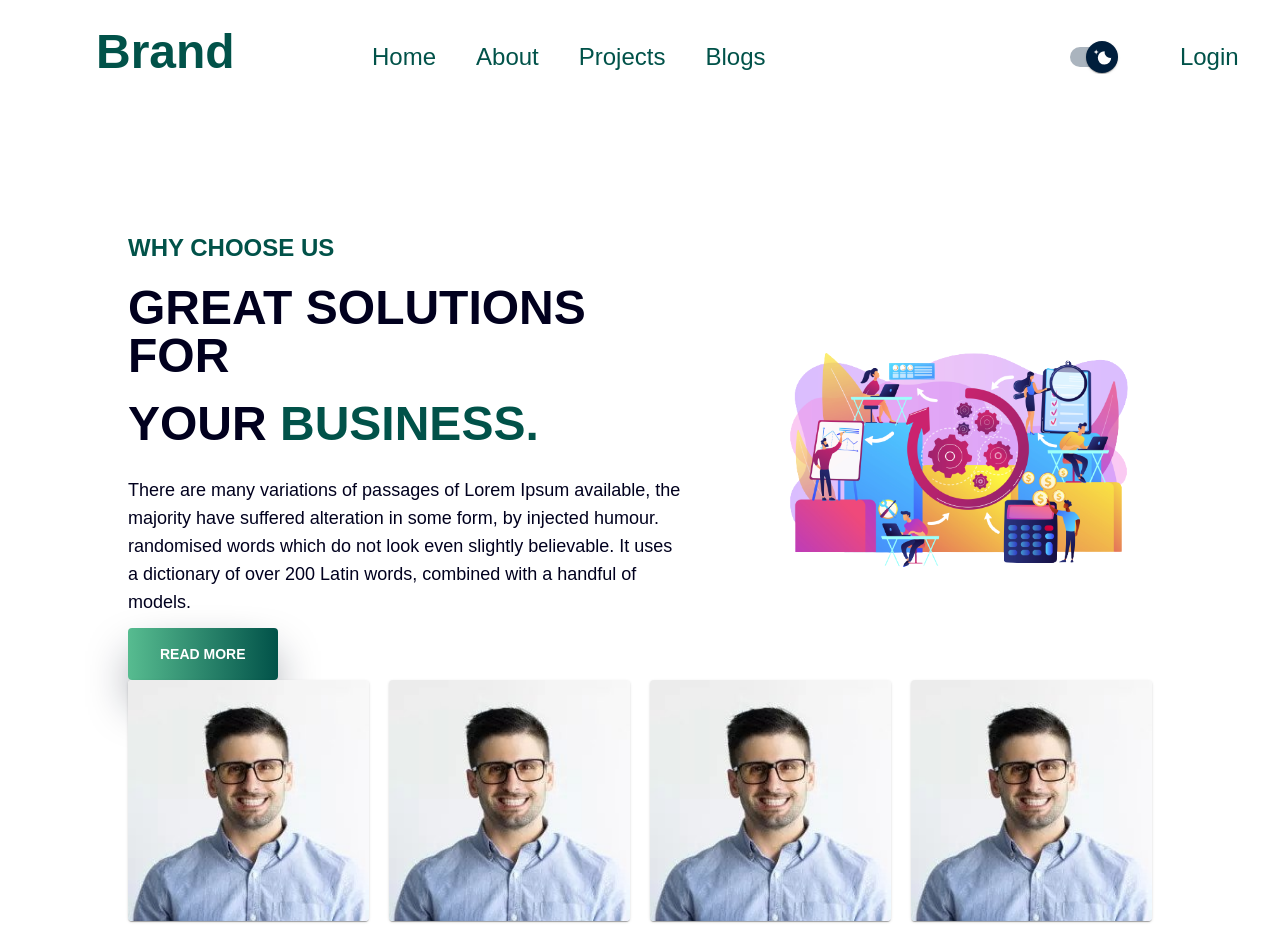
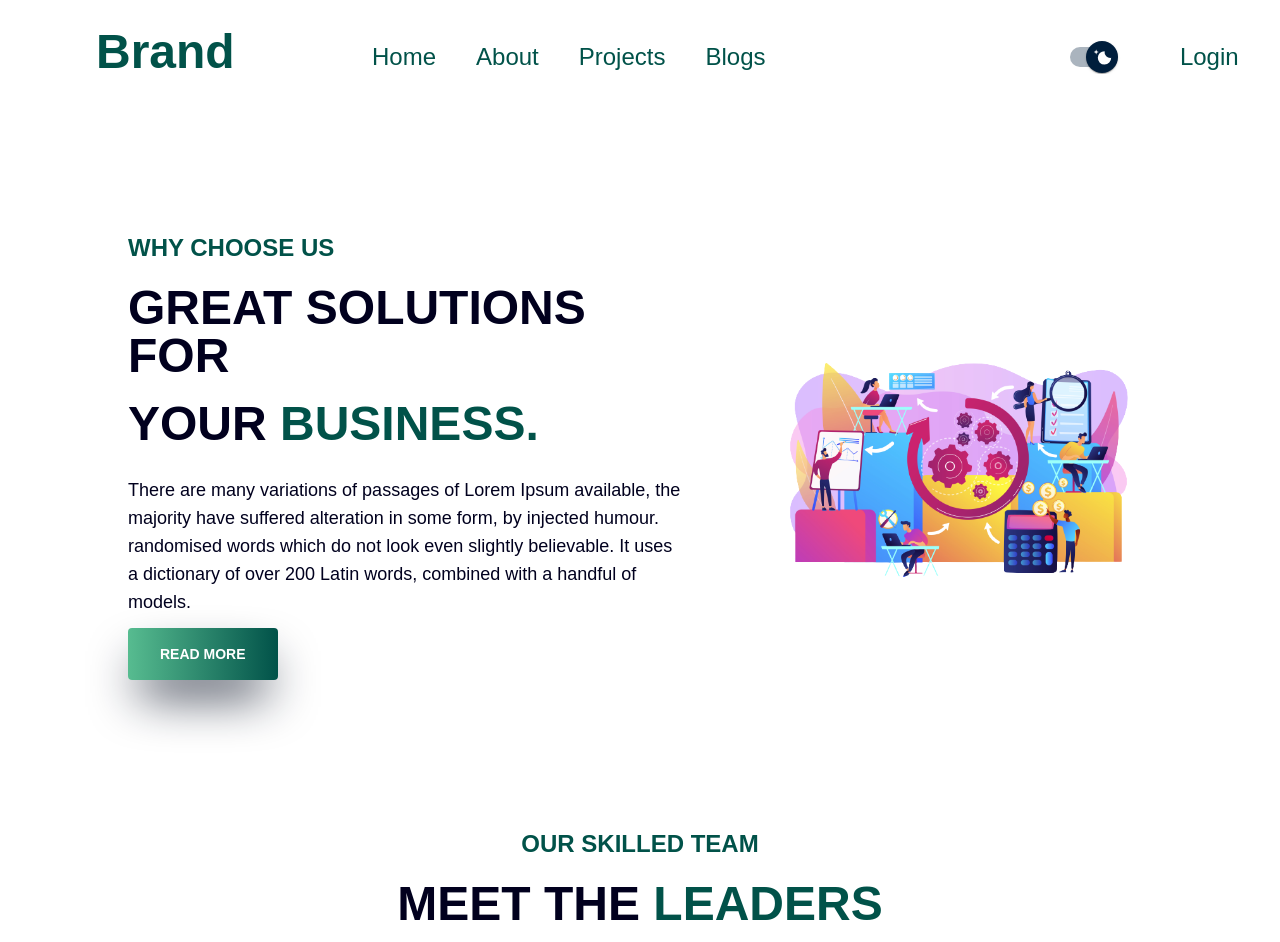
Before and after one commit to creative-ally/agency-site, a Next.js app: page /about in a window 1280 px wide. Shown: the top 942 px of the page. Built offline with nearby package versions, Linux system fonts and the light colour scheme.

Commit message:
member added

```diff
--- a/app/about/page.js
+++ b/app/about/page.js
@@ -7,8 +7,8 @@ import aboutImage from '../../assets/images/6.png'
 export default function Page() {
   return (
     <div className="p-5 md:p-10 lg:p-32 ">
-      <div className="flex justify-between items-center">
-        <div className="w-7/12 pr-5 lg:pr-10">
+      <div className="flex justify-between items-center ">
+        <div className="w-7/12 pr-5 lg:pr-10 mb-5">
           <p className="text-lg md:text-xl lg:text-2xl uppercase font-semibold text-primary dark:text-dark-primary">Why Choose Us</p>
           <h3 className="text-2xl md:text-3xl lg:text-5xl uppercase font-semibold text-black dark:text-base-100 pt-3 lg:pt-5">GREAT Solutions For</h3>
           <h3 className="text-2xl md:text-3xl lg:text-5xl uppercase font-semibold text-black dark:text-base-100 pt-3 lg:pt-5">Your <span className="text-2xl md:text-3xl lg:text-5xl uppercase font-semibold text-primary dark:text-dark-primary pt-2 lg:pt-5"> Business.</span></h3>
@@ -21,10 +21,12 @@ export default function Page() {
           </div>
           <Globalbtn>Read More</Globalbtn>
         </div>
+
         <div className="w-5/12 pl-5 lg:pl-10">
           <Image className="w-full h-full" src={aboutImage} alt='' />
         </div>
       </div>
+      <div className="h-32"></div>
       <div>
         <Members />
       </div>
--- a/components/TeamMembers/Member.jsx
+++ b/components/TeamMembers/Member.jsx
@@ -6,29 +6,29 @@ import { FaFacebookF, FaLinkedin, FaLinkedinIn, FaTwitter } from 'react-icons/fa
 import memberImage from '../../assets/images/authorimg.jpg'
 import memberBg from '../../assets/images/memberbg.png'
 
-const Member = ({member}) => {
+const Member = ({ member }) => {
     return (
         <div className='group relative'>
-            <Card sx={{ maxWidth: 345 }}>
+            <Card sx={{ height: 370 }}>
                 {/* <Image src={member.image} width={400} height={400} alt="" /> */}
                 <Image className='w-full h-full' src={memberImage} alt="" />
-                <div className='h-32 w-full absolute mt-[-128px] invisible group-hover:visible group-hover:transition-all group-hover:easy-in group-hover:duration-1000' style={{
+                <div className='h-32 w-full absolute mt-[-128px] lg:invisible lg:group-hover:visible group-hover:transition-all group-hover:easy-in group-hover:duration-1000' style={{
                     backgroundImage: `url(${memberBg.src})`,
-                    // width: '100%',
-
                     backgroundPosition: 'center',
                     backgroundSize: 'cover'
                 }}>
                     <ul className='flex justify-center items-center h-full '>
-                        <li className='invisible group-hover:visible text-base-100 hover:text-primary dark:hover:text-dark-primary mx-1 group-hover:border rounded-full p-2 hover:bg-base-100 '><a href="#"><FaFacebookF className='' size={25} /></a></li>
-                        <li className='invisible group-hover:visible text-base-100 hover:text-primary dark:hover:text-dark-primary mx-1 group-hover:border rounded-full p-2 hover:bg-base-100 '><a href="#"> <FaTwitter className='' size={25} /></a></li>
-                        <li className='invisible group-hover:visible text-base-100 hover:text-primary dark:hover:text-dark-primary mx-1 group-hover:border rounded-full p-2 hover:bg-base-100 '><a href="#"> <FaLinkedinIn className='' size={25} /> </a></li>
-                        <li className='invisible group-hover:visible text-base-100 hover:text-primary dark:hover:text-dark-primary mx-1 group-hover:border rounded-full p-2 hover:bg-base-100 '><a href="#"> <FiGithub className='invisible group-hover:visible' size={25} /> </a></li>
+                        <li className='cursor-pointer text-base-100 hover:text-primary dark:hover:text-dark-primary mx-1 border rounded-full p-2 hover:bg-base-100 '><a href={member.social[0]}><FaFacebookF className='' size={25} /></a></li>
+                        <li className='cursor-pointer text-base-100 hover:text-primary dark:hover:text-dark-primary mx-1 border rounded-full p-2 hover:bg-base-100 '><a href={member.social[1]}> <FaTwitter className='' size={25} /></a></li>
+                        <li className='cursor-pointer text-base-100 hover:text-primary dark:hover:text-dark-primary mx-1 border rounded-full p-2 hover:bg-base-100 '><a href={member.social[2]}> <FaLinkedinIn className='' size={25} /> </a></li>
+                        <li className='cursor-pointer text-base-100 hover:text-primary dark:hover:text-dark-primary mx-1 border rounded-full p-2 hover:bg-base-100 '><a href={member.social[3]}> <FiGithub className='' size={25} /> </a></li>
                     </ul>
                 </div>
             </Card>
-            <h3 className='text-center text-lg md:text-xl lg:text-2xl uppercase font-semibold text-black dark:text-base-100 pt-4 group-hover:text-primary dark:group-hover:text-dark-primary'>{member.name}</h3>
-            <p className='text-center lg:lg uppercase font-semibold text-black dark:text-base-100 pt-1'>{member.designation}</p>
+            <div className='text-center mb-5 lg:mb-0'>
+                <h3 className='text-lg md:text-xl lg:text-2xl uppercase font-semibold text-black dark:text-base-100 pt-4 group-hover:text-primary dark:group-hover:text-dark-primary'>{member.name}</h3>
+                <p className='lg:lg uppercase font-semibold text-black dark:text-base-100 pt-1'>{member.designation}</p>
+            </div>
         </div>
     );
 };
--- a/components/TeamMembers/Members.jsx
+++ b/components/TeamMembers/Members.jsx
@@ -9,7 +9,11 @@ import Member from './Member';
 
 const Members = () => {
     return (
-        <div>
+        <div className=''>
+            <div className='text-center pb-5 md:pb-7 lg:pb-10 '>
+                <p className="text-lg md:text-xl lg:text-2xl uppercase font-semibold text-primary dark:text-dark-primary">Our skilled team</p>
+                <h2 className="text-2xl md:text-3xl lg:text-5xl uppercase font-semibold text-black dark:text-base-100 pt-3 lg:pt-5">Meet the <span className='text-primary dark:text-dark-primary'>leaders</span></h2>
+            </div>
             <div className='grid md:grid-cols-2 lg:grid-cols-4 gap-5'>
                 {
                     members.map((member, i) =>
@@ -33,9 +37,9 @@ const members = [
         "designation": "Software Engineer",
         "social": [
             "https://www.facebook.com/",
-            "https://www.linkedin.com/feed/",
-            "https://github.com/",
-            "https://stackoverflow.com/"
+            "https://twitter.com/",
+            "https://www.linkedin.com/",
+            "https://github.com/"
         ]
     },
     {
@@ -45,9 +49,9 @@ const members = [
         "designation": "Software Engineer",
         "social": [
             "https://www.facebook.com/",
-            "https://www.linkedin.com/feed/",
-            "https://github.com/",
-            "https://stackoverflow.com/"
+            "https://twitter.com/",
+            "https://www.linkedin.com/",
+            "https://github.com/"
         ]
     },
     {
@@ -57,9 +61,9 @@ const members = [
         "designation": "Software Engineer",
         "social": [
             "https://www.facebook.com/",
-            "https://www.linkedin.com/feed/",
-            "https://github.com/",
-            "https://stackoverflow.com/"
+            "https://twitter.com/",
+            "https://www.linkedin.com/",
+            "https://github.com/"
         ]
     },
     {
@@ -69,9 +73,9 @@ const members = [
         "designation": "Software Engineer",
         "social": [
             "https://www.facebook.com/",
-            "https://www.linkedin.com/feed/",
-            "https://github.com/",
-            "https://stackoverflow.com/"
+            "https://twitter.com/",
+            "https://www.linkedin.com/",
+            "https://github.com/"
         ]
     },
 ]
```
